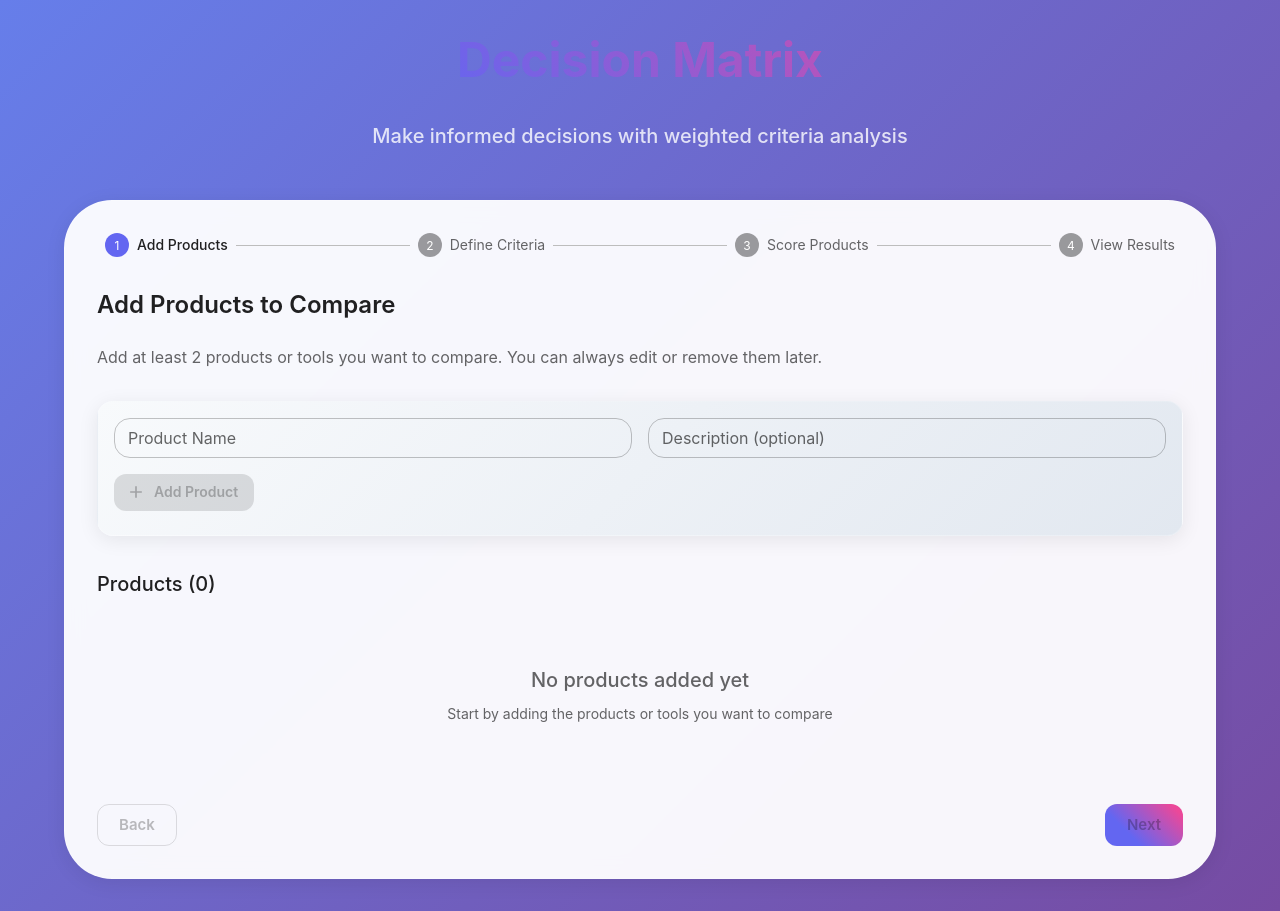
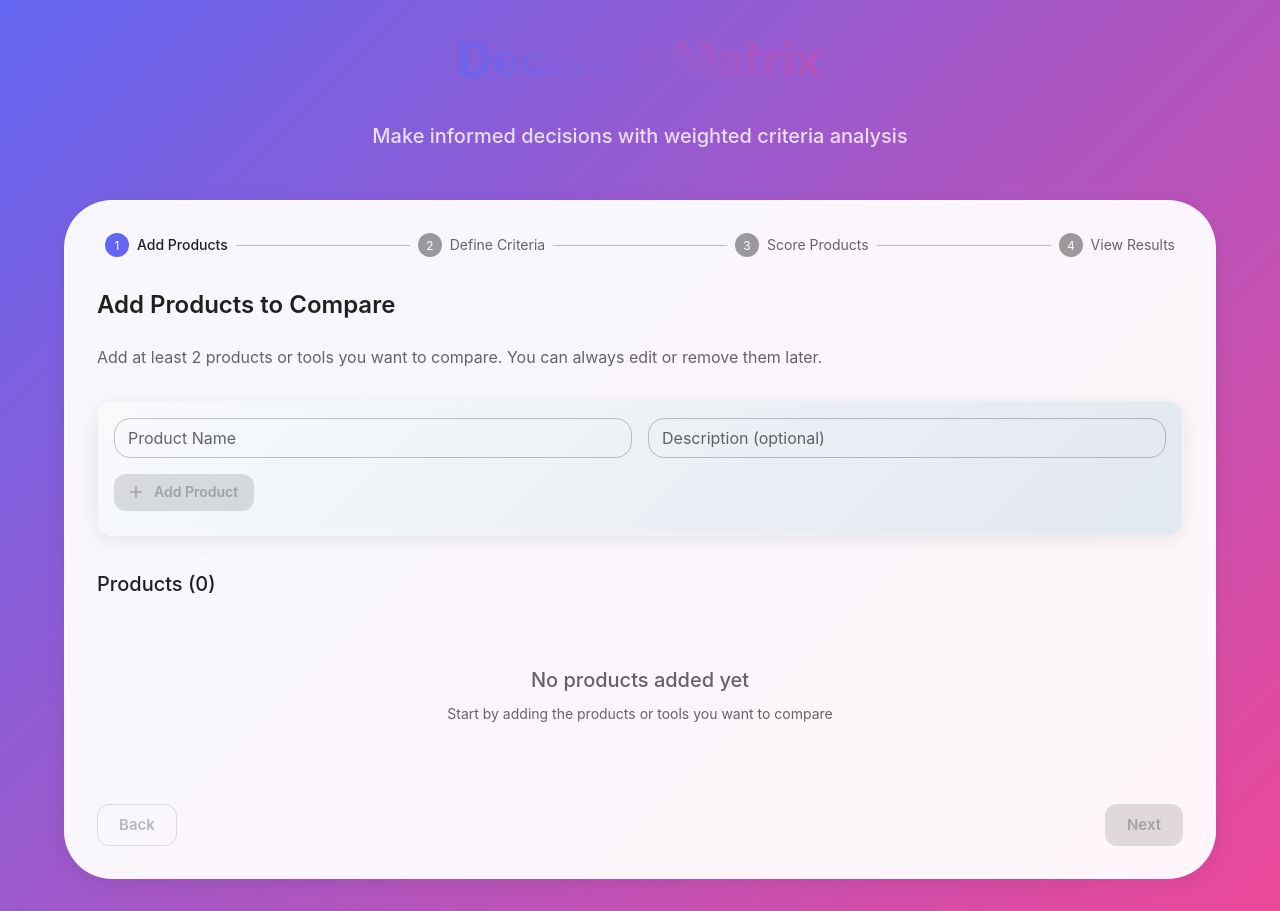
Before and after one commit to posidron/decision-matrix, a React (Create React App) app: page / in a window 1280 px wide. Built offline with nearby package versions, Linux system fonts and the light colour scheme.

Commit message:
Change gradient button font color to white

```diff
--- a/src/App.tsx
+++ b/src/App.tsx
@@ -136,7 +136,7 @@ function App() {
       <Box
         sx={{
           minHeight: "100vh",
-          background: "linear-gradient(135deg, #667eea 0%, #764ba2 100%)",
+          background: "linear-gradient(135deg, #6366f1 0%, #ec4899 100%)",
           py: 4,
         }}
       >
@@ -211,9 +211,14 @@ function App() {
                 sx={{
                   background:
                     "linear-gradient(45deg, #6366f1 30%, #ec4899 90%)",
+                  color: "white",
                   "&:hover": {
                     background:
                       "linear-gradient(45deg, #4f46e5 30%, #db2777 90%)",
+                  },
+                  "&:disabled": {
+                    background: "rgba(0, 0, 0, 0.12)",
+                    color: "rgba(0, 0, 0, 0.26)",
                   },
                 }}
               >
```
